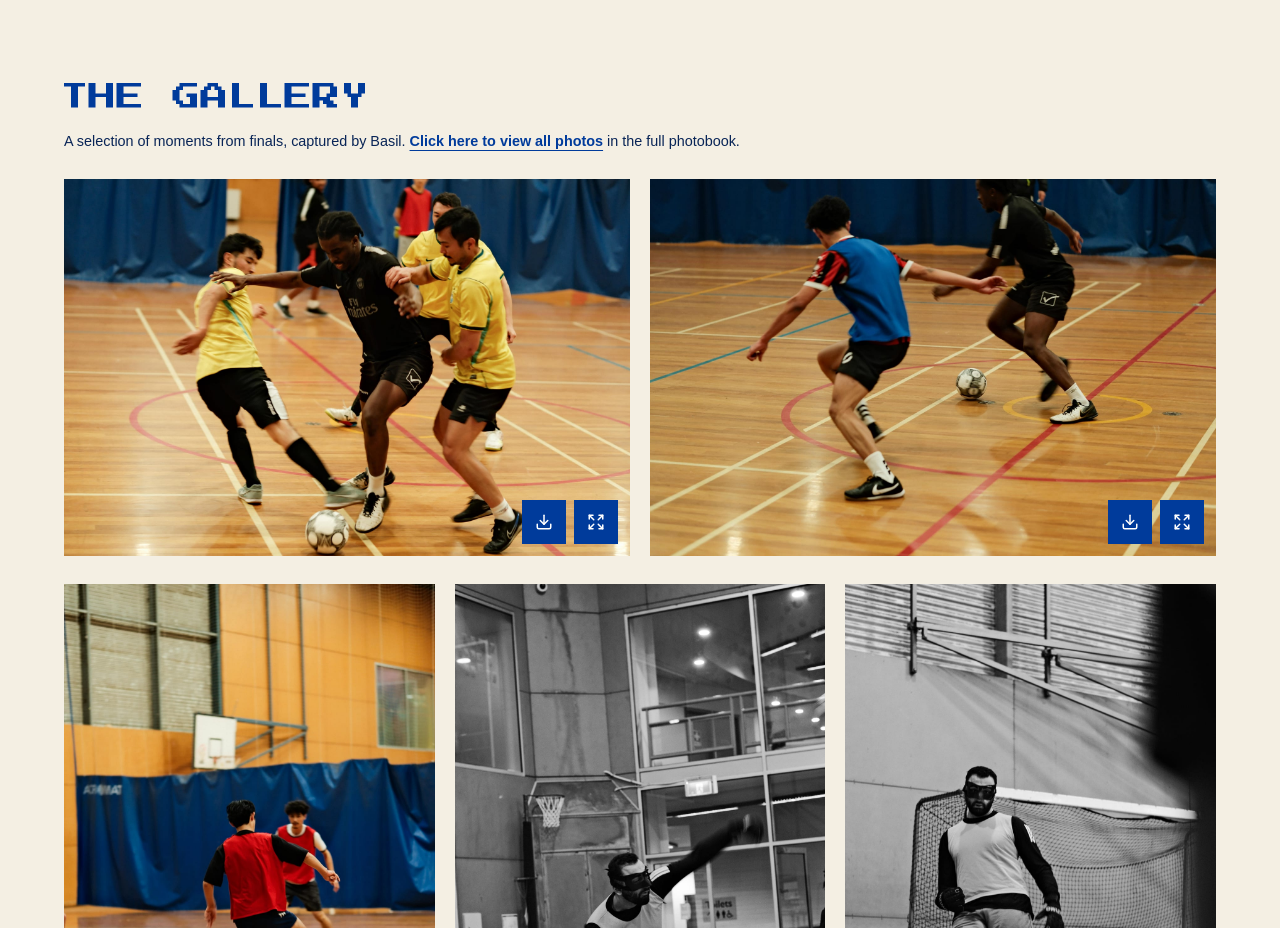
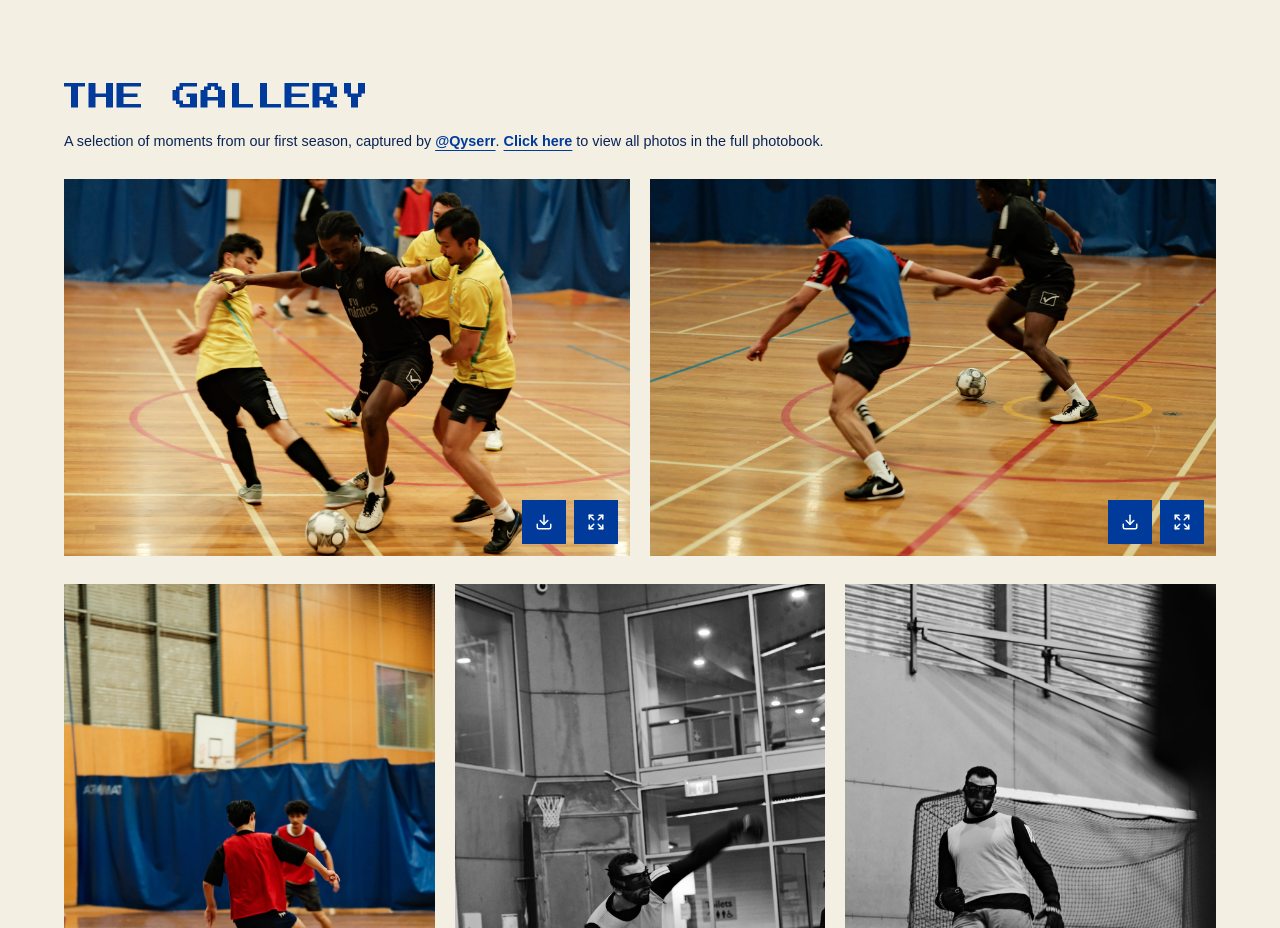
Before and after one commit to olu-git/futsal-site, a Next.js app: page /fis-tv in a window 1280 px wide. Shown: the part 1060-1988 px from the top of the page. Built offline with nearby package versions, Linux system fonts and the light colour scheme; no server answers; a web font is replaced by a local one.

Commit message:
copy: credit FIS TV photographer and link full gallery

```diff
--- a/src/app/fis-tv/page.tsx
+++ b/src/app/fis-tv/page.tsx
@@ -34,7 +34,7 @@ export default function FisTvPage() {
       <section className={`${styles.section} ${styles.gallerySection}`} aria-labelledby="the-gallery">
         <header className={styles.sectionHeading}>
           <h2 id="the-gallery" className="type-section-title">THE GALLERY</h2>
-          <p className={styles.galleryIntro}>A selection of moments from finals, captured by Basil. <a href="https://photobook.live/photobook/b3946a6b-39d8-4ffa-9e7d-14a063c053c2#photos" target="_blank" rel="noopener noreferrer">Click here to view all photos</a> in the full photobook.</p>
+          <p className={styles.galleryIntro}>A selection of moments from our first season, captured by <a href="http://instagram.com/qyserr" target="_blank" rel="noopener noreferrer">@Qyserr</a>. <a href="https://photobook.live/photobook/b3946a6b-39d8-4ffa-9e7d-14a063c053c2#photos" target="_blank" rel="noopener noreferrer" aria-label="View all first-season photos in the full photobook">Click here</a> to view all photos in the full photobook.</p>
         </header>
         {[...photoCollections].sort((a, b) => a.order - b.order).map((collection) => {
           const photos = galleryPhotos.filter((photo) => photo.collectionId === collection.id).sort((a, b) => a.order - b.order);
```
Also changed, not shown: 1 other file (tests, documents, lock files or other folders).
